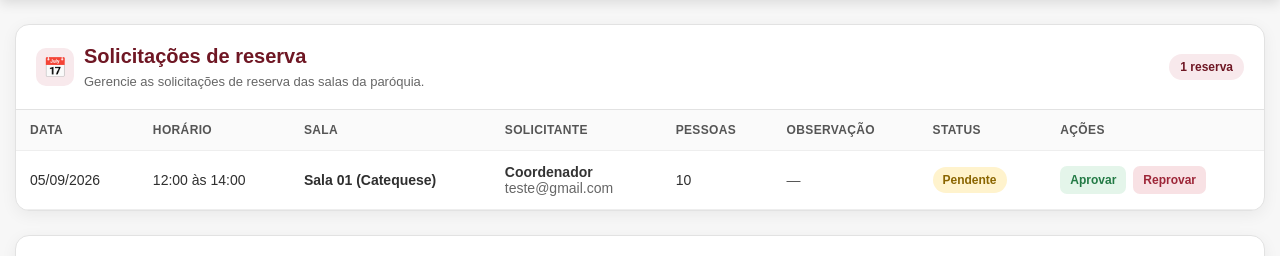
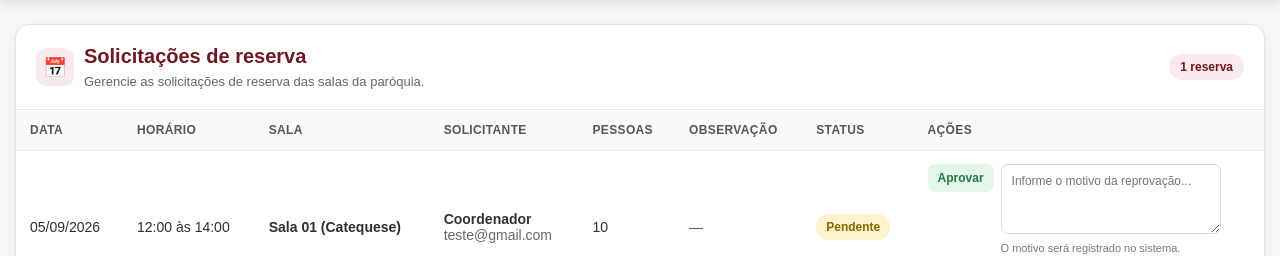
Before and after one commit to Fonseca2025/reserva-paroquia, a Flask app: template templates/admin.html in a window 1280 px wide. Shown: the part 97-353 px from the top of the page. Run offline with Flask 3, Linux system fonts and the light colour scheme; the template is opened without the code that fills it: values that come from a table or form of the project are taken from there, others are empty; parts of the project's set-up code (start-up, migrations or seed data) failed here and were passed over.

Commit message:
Update admin.html

```diff
--- a/templates/admin.html
+++ b/templates/admin.html
@@ -331,6 +331,40 @@ tbody tr:hover{
 }
 
 /* =========================
+   CAMPO DE MOTIVO
+========================= */
+
+.campo-motivo{
+    display:block;
+    width:220px;
+    min-height:70px;
+    margin-bottom:7px;
+    padding:9px 10px;
+    border:1px solid #d8d8d8;
+    border-radius:7px;
+    background:#fff;
+    color:var(--texto);
+    font-family:Arial,Helvetica,sans-serif;
+    font-size:12px;
+    resize:vertical;
+}
+
+.campo-motivo:focus{
+    outline:none;
+    border-color:var(--vermelho);
+    box-shadow:0 0 0 2px var(--vermelho-claro);
+}
+
+.aviso-motivo{
+    display:block;
+    width:220px;
+    margin-bottom:7px;
+    color:#777;
+    font-size:11px;
+    line-height:1.3;
+}
+
+/* =========================
    USUÁRIOS
 ========================= */
 
@@ -463,6 +497,11 @@ tbody tr:hover{
     td{
         padding:11px 10px;
         font-size:13px;
+    }
+
+    .campo-motivo,
+    .aviso-motivo{
+        width:200px;
     }
 }
 </style>
@@ -666,10 +705,21 @@ Aprovar
 
 
 <form
+method="POST"
 action="{{ url_for('reprovar', id=reserva.id) }}"
-method="POST"
-onsubmit="return confirmarReprovacao();"
+onsubmit="return confirmarReprovacao(this);"
 >
+
+<textarea
+name="motivo_reprovacao"
+class="campo-motivo"
+placeholder="Informe o motivo da reprovação..."
+required
+></textarea>
+
+<small class="aviso-motivo">
+O motivo será registrado no sistema.
+</small>
 
 <button
 type="submit"
@@ -933,10 +983,30 @@ function confirmarAprovacao(){
 }
 
 
-function confirmarReprovacao(){
+function confirmarReprovacao(formulario){
+
+    const campo =
+        formulario.querySelector(
+            'textarea[name="motivo_reprovacao"]'
+        );
+
+    const motivo =
+        campo.value.trim();
+
+    if (!motivo){
+
+        alert(
+            "Informe o motivo da reprovação."
+        );
+
+        campo.focus();
+
+        return false;
+    }
 
     return confirm(
-        "Deseja realmente reprovar esta reserva?"
+        "Deseja realmente reprovar esta reserva?\n\n" +
+        "O motivo informado será registrado no sistema."
     );
 
 }
```
